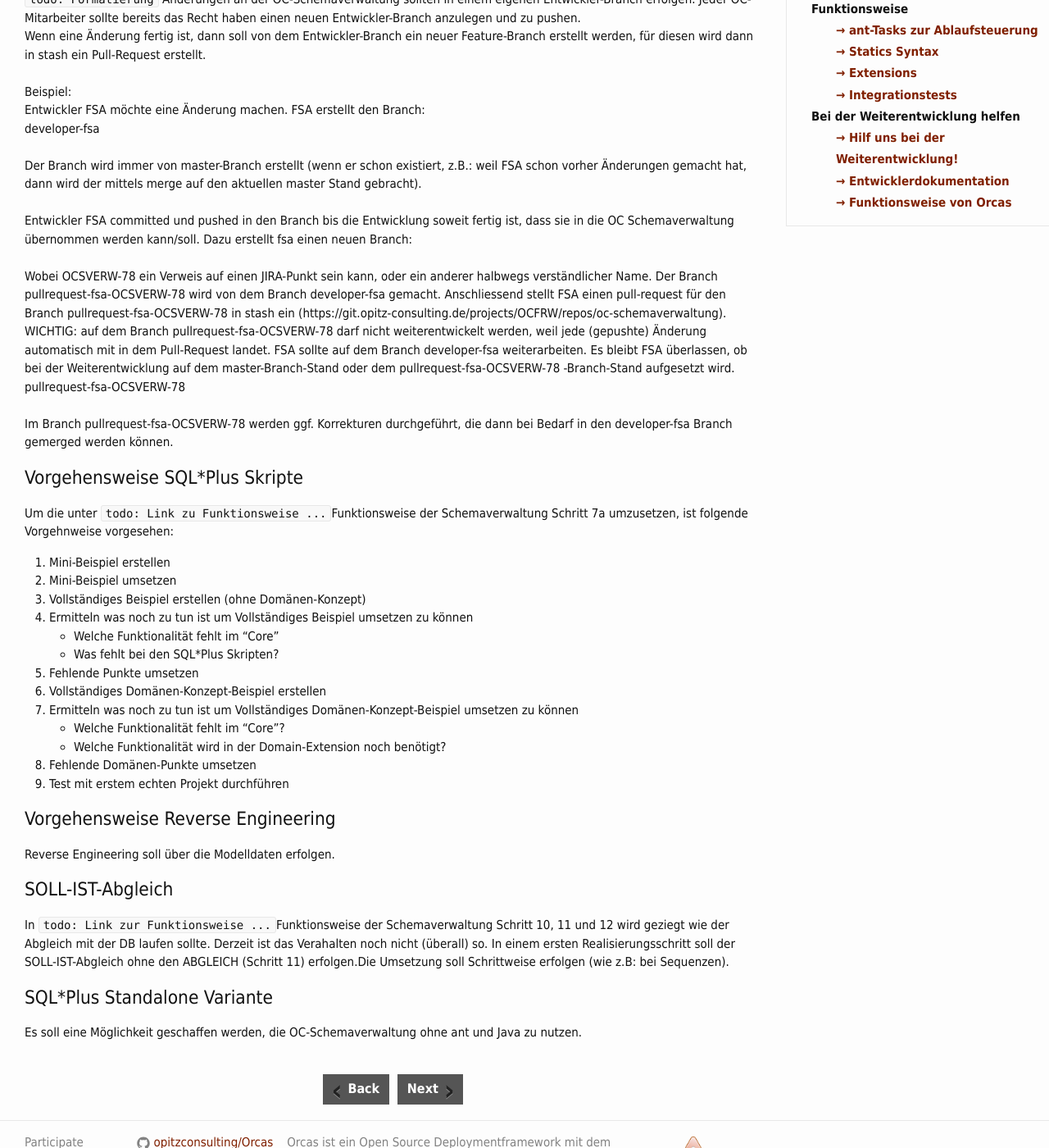
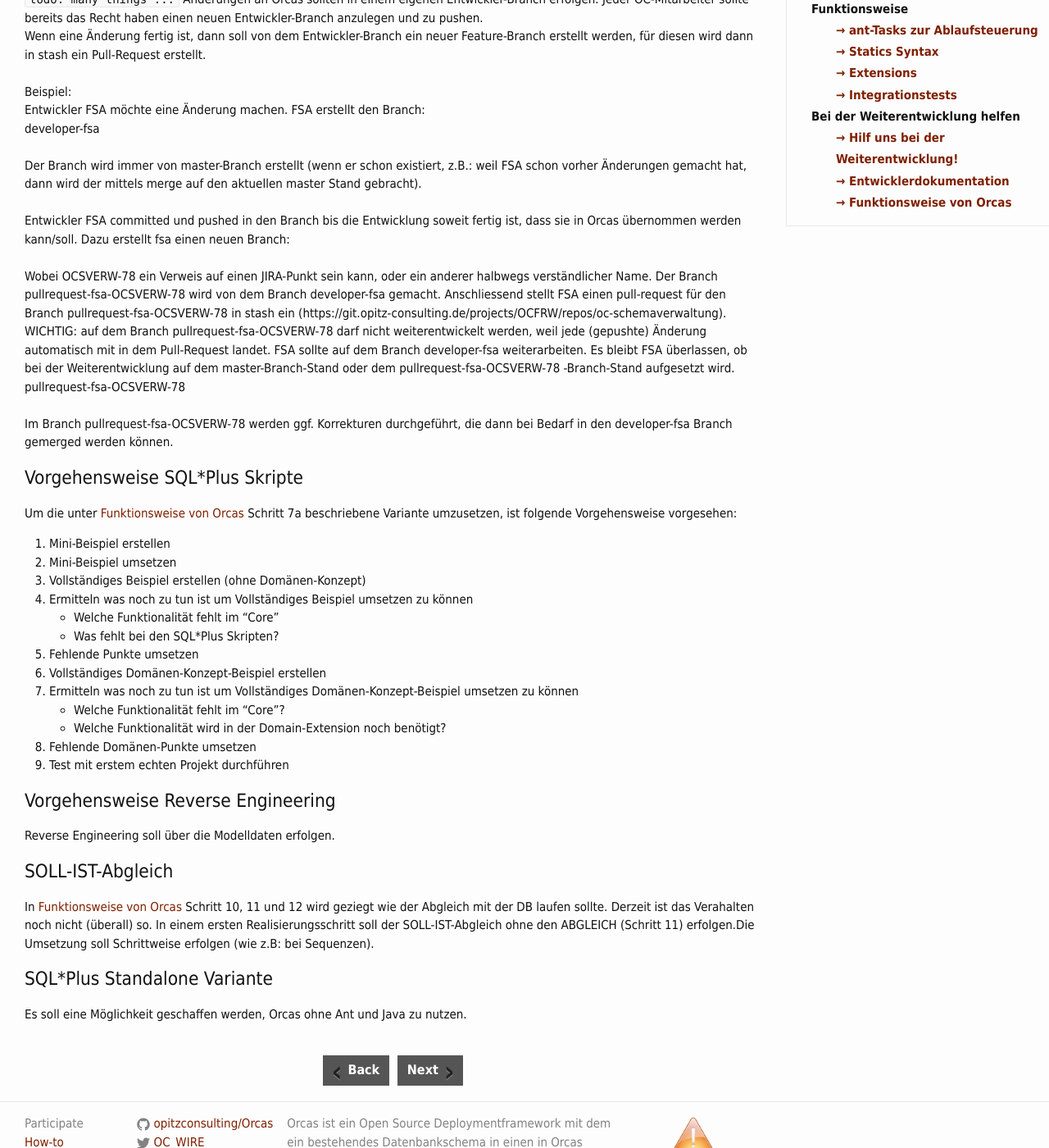
Before and after one commit to opitzconsulting/orcas, a Jekyll site: the page built from _docs/dev-docs.md, in a window 1280 px wide and 1400 px high, scrolled down 505 px. Shown: the whole window at 82% size. Built offline with Jekyll 4.4.1, drawn with Linux system fonts in a browser that asks for light colours; some of the changed text lies outside the part shown.

Commit message:
some changes in dev-docs

```diff
--- a/_docs/dev-docs.md
+++ b/_docs/dev-docs.md
@@ -14,25 +14,25 @@ Für die Beschreibung der Funktionsweise siehe: [Funktionsweise von Orcas]({{sit
 
 ##Integrationstests
 
-Für die Beschreibung der Integrationstests siehe: [Integrationstests]({{site.baseurl}}/docs/integraiont-tests/)
+Für die Beschreibung der Integrationstests siehe: [Integrationstests]({{site.baseurl}}/docs/integration-tests/)
 
 ##Git
 
-`todo: Formatierung`
-Änderungen an der OC-Schemaverwaltung sollten in einem eigenen Entwickler-Branch erfolgen. Jeder OC-Mitarbeiter sollte bereits das Recht haben einen neuen Entwickler-Branch anzulegen und zu pushen.
+`todo: many things ...`
+Änderungen an Orcas sollten in einem eigenen Entwickler-Branch erfolgen. Jeder OC-Mitarbeiter sollte bereits das Recht haben einen neuen Entwickler-Branch anzulegen und zu pushen.
 <br/>Wenn eine Änderung fertig ist, dann soll von dem Entwickler-Branch ein neuer Feature-Branch erstellt werden, für diesen wird dann in stash ein Pull-Request erstellt.
 <br/><br/>Beispiel:
 <br/>Entwickler FSA möchte eine Änderung machen. FSA erstellt den Branch:
 <br/>developer-fsa
 <br/><br/>Der Branch wird immer von master-Branch erstellt (wenn er schon existiert, z.B.: weil FSA schon vorher Änderungen gemacht hat, dann wird der mittels merge auf den aktuellen master Stand gebracht).
-<br/><br/>Entwickler FSA committed und pushed in den Branch bis die Entwicklung soweit fertig ist, dass sie in die OC Schemaverwaltung übernommen werden kann/soll. Dazu erstellt fsa einen neuen Branch:
+<br/><br/>Entwickler FSA committed und pushed in den Branch bis die Entwicklung soweit fertig ist, dass sie in Orcas übernommen werden kann/soll. Dazu erstellt fsa einen neuen Branch:
 <br/><br/>Wobei OCSVERW-78 ein Verweis auf einen JIRA-Punkt sein kann, oder ein anderer halbwegs verständlicher Name. Der Branch pullrequest-fsa-OCSVERW-78 wird von dem Branch developer-fsa gemacht. Anschliessend stellt FSA einen pull-request für den Branch pullrequest-fsa-OCSVERW-78 in stash ein (https://git.opitz-consulting.de/projects/OCFRW/repos/oc-schemaverwaltung). WICHTIG: auf dem Branch pullrequest-fsa-OCSVERW-78 darf nicht weiterentwickelt werden, weil jede (gepushte) Änderung automatisch mit in dem Pull-Request landet. FSA sollte auf dem Branch developer-fsa weiterarbeiten. Es bleibt FSA überlassen, ob bei der Weiterentwicklung auf dem master-Branch-Stand oder dem pullrequest-fsa-OCSVERW-78 -Branch-Stand aufgesetzt wird.
 <br/>pullrequest-fsa-OCSVERW-78
 <br/><br/>Im Branch pullrequest-fsa-OCSVERW-78 werden ggf. Korrekturen durchgeführt, die dann bei Bedarf in den developer-fsa Branch gemerged werden können.
 
 ##Vorgehensweise SQL*Plus Skripte
 
-Um die unter `todo: Link zu Funktionsweise ...`Funktionsweise der Schemaverwaltung Schritt 7a umzusetzen, ist folgende Vorgehnweise vorgesehen:
+Um die unter [Funktionsweise von Orcas]({{site.baseurl}}/docs/how-it-works/) Schritt 7a beschriebene Variante umzusetzen, ist folgende Vorgehensweise vorgesehen:
 
 1. Mini-Beispiel erstellen
 2. Mini-Beispiel umsetzen
@@ -54,8 +54,8 @@ Reverse Engineering soll über die Modelldaten erfolgen.
 
 ##SOLL-IST-Abgleich
 
-In `todo: Link zur Funktionsweise ...`Funktionsweise der Schemaverwaltung Schritt 10, 11 und 12 wird geziegt wie der Abgleich mit der DB laufen sollte. Derzeit ist das Verahalten noch nicht (überall) so. In einem ersten Realisierungsschritt soll der SOLL-IST-Abgleich ohne den ABGLEICH (Schritt 11) erfolgen.Die Umsetzung soll Schrittweise erfolgen (wie z.B: bei Sequenzen).
+In [Funktionsweise von Orcas]({{site.baseurl}}/docs/how-it-works/) Schritt 10, 11 und 12 wird geziegt wie der Abgleich mit der DB laufen sollte. Derzeit ist das Verahalten noch nicht (überall) so. In einem ersten Realisierungsschritt soll der SOLL-IST-Abgleich ohne den ABGLEICH (Schritt 11) erfolgen.Die Umsetzung soll Schrittweise erfolgen (wie z.B: bei Sequenzen).
 
 ##SQL*Plus Standalone Variante
 
-Es soll eine Möglichkeit geschaffen werden, die OC-Schemaverwaltung ohne ant und Java zu nutzen.
+Es soll eine Möglichkeit geschaffen werden, Orcas ohne Ant und Java zu nutzen.
```
